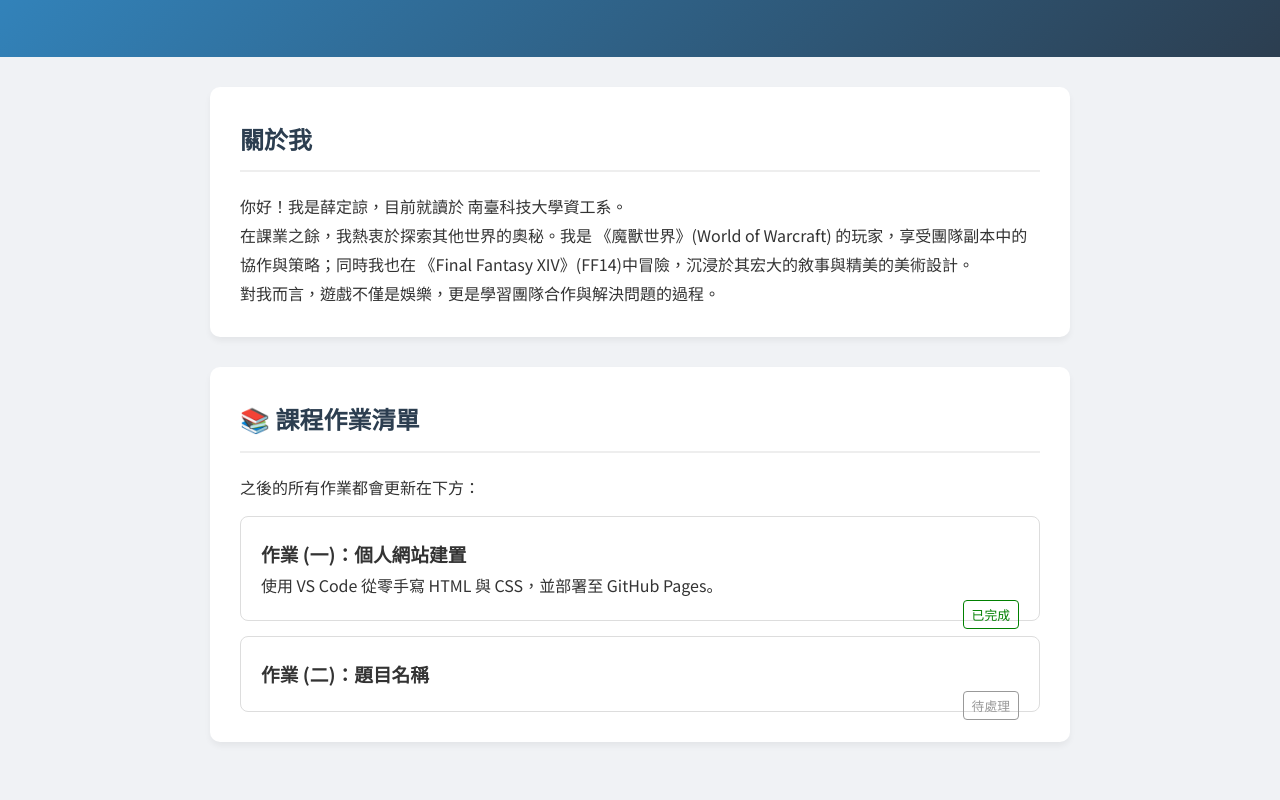
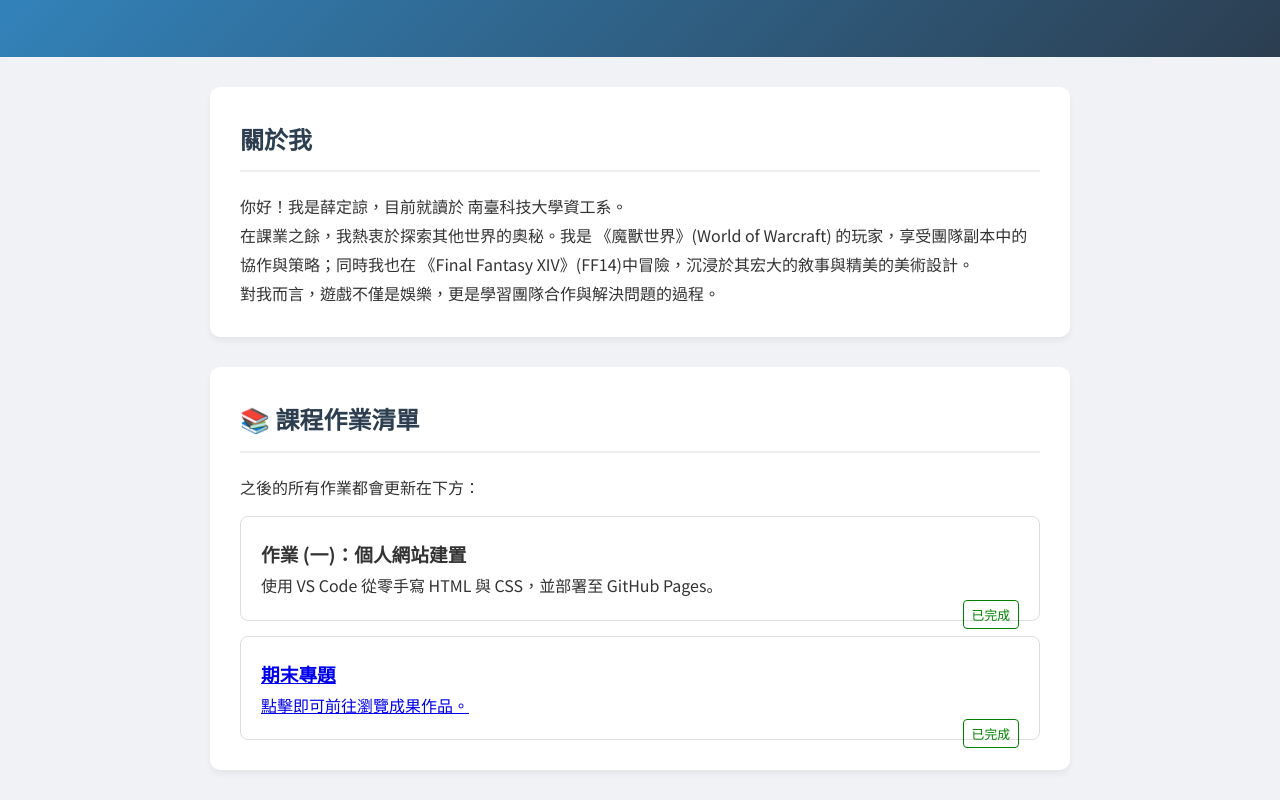
Before and after one commit to 5b2g0003/5b2g0003.github.io, a plain HTML site: page index.html in a window 1280 px wide. Shown: the part 483-1283 px from the top of the page. Before the commit the page ends 1255 px from the top, so only its background shows below. Drawn offline with Linux system fonts and the light colour scheme.

Commit message:
Add files via upload

```diff
--- a/index.html
+++ b/index.html
@@ -52,15 +52,18 @@
                     <span class="status-done">已完成</span>
                 </div>
 
-                <div class="hw-box">
-                    <h3>作業 (二)：題目名稱</h3>
-                    <span class="status-pending">待處理</span>
-                </div>
+                <!-- 【已修改】作業 (二) 改為 期末專題，並綁定指定的 Render 連結 -->
+                <a href="https://aacff.onrender.com" target="_blank" class="hw-link-wrapper">
+                    <div class="hw-box">
+                        <h3>期末專題</h3>
+                        <p>點擊即可前往瀏覽成果作品。</p>
+                        <span class="status-done">已完成</span>
+                    </div>
+                </a>
             </div>
         </section>
 
     </main>
 
-
 </body>
 </html>
```
